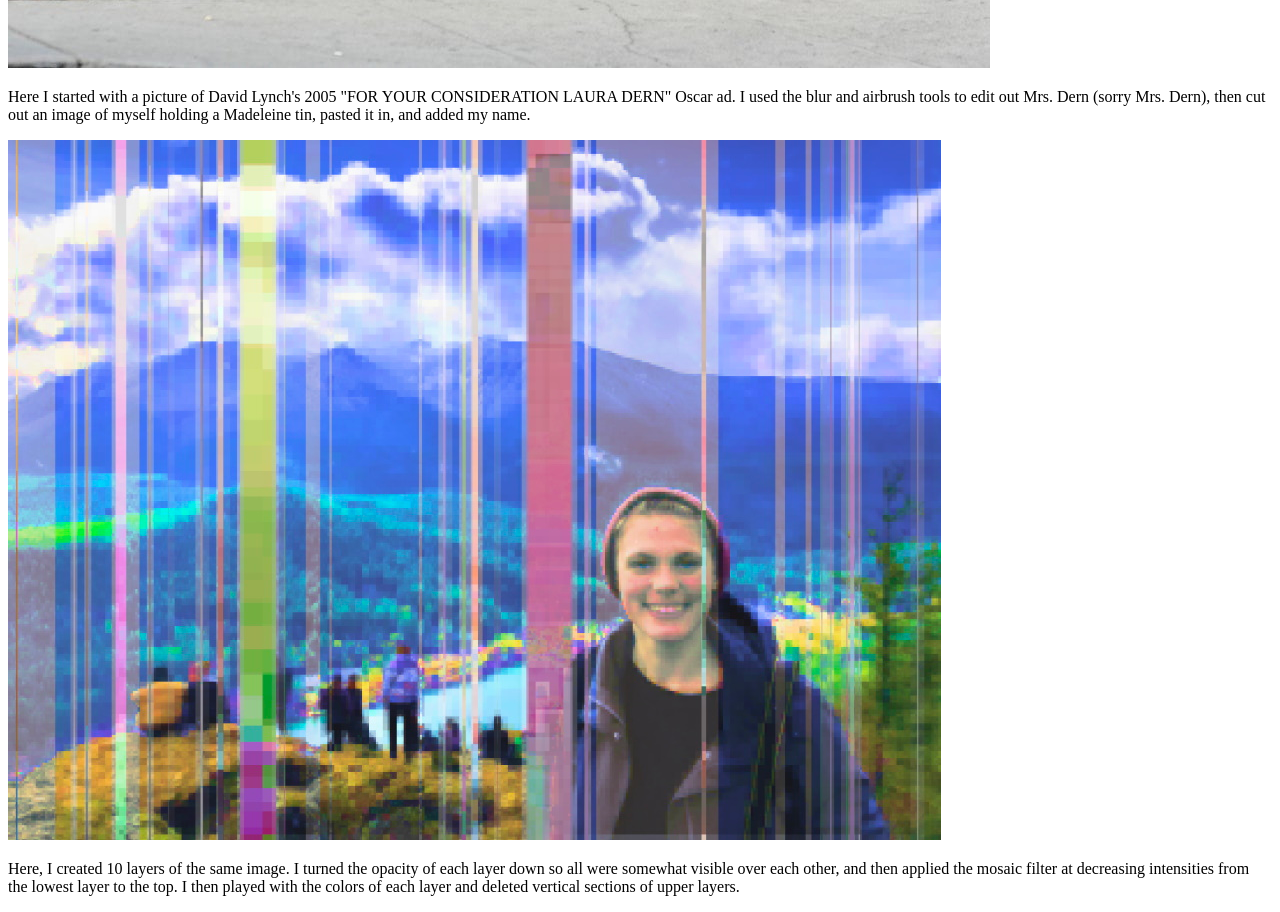
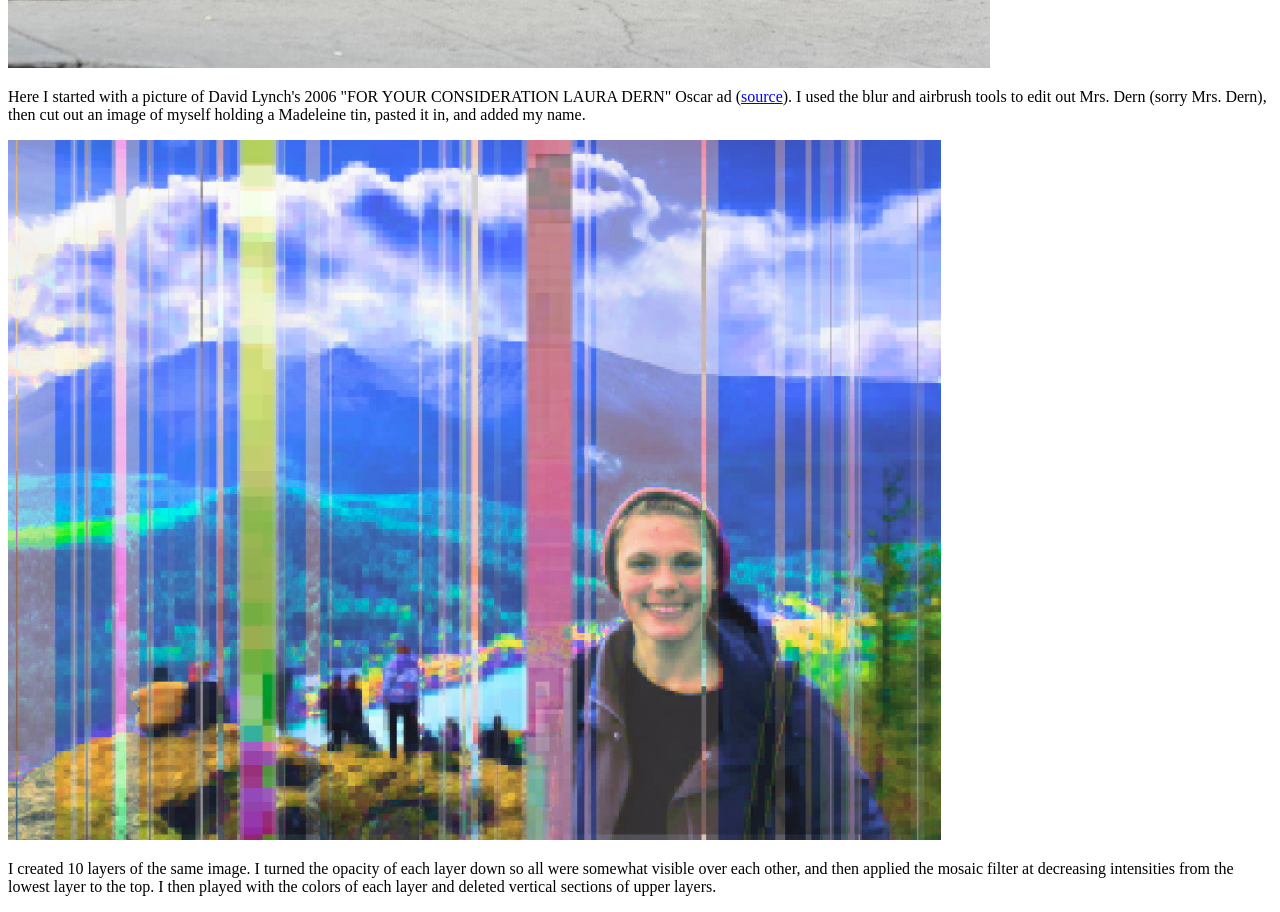
Before and after one commit to carek-6/carek-6.github.io, a plain HTML site: page index.html in a window 1280 px wide. Shown: the part 1544-2456 px from the top of the page. Drawn offline with Linux system fonts and the light colour scheme.

Commit message:
Update index.html

```diff
--- a/index.html
+++ b/index.html
@@ -12,9 +12,9 @@
     <p>For this image, I cut my face out of a photo, pasted it over a photo I took of the Pacific Ocean, and lowered its opacity.</p>
     <p />
     <img src="cap01.jpg" class="inline"/>
-    <p>Here I started with a picture of David Lynch's 2005 "FOR YOUR CONSIDERATION LAURA DERN" Oscar ad. I used the blur and airbrush tools to edit out Mrs. Dern (sorry Mrs. Dern), then cut out an image of myself holding a Madeleine tin, pasted it in, and added my name.</p>
+    <p>Here I started with a picture of David Lynch's 2006 "FOR YOUR CONSIDERATION LAURA DERN" Oscar ad (<a href="https://www.independent.co.uk/arts-entertainment/films/news/david-lynch-oscar-your-consideration-ad-cow-laura-dern-inland-empire-hollywood-la-a7682481.html">source</a>). I used the blur and airbrush tools to edit out Mrs. Dern (sorry Mrs. Dern), then cut out an image of myself holding a Madeleine tin, pasted it in, and added my name.</p>
     <p />
     <img src="cap03.jpg" class="inline"/>
-    <p>Here, I created 10 layers of the same image. I turned the opacity of each layer down so all were somewhat visible over each other, and then applied the mosaic filter at decreasing intensities from the lowest layer to the top. I then played with the colors of each layer and deleted vertical sections of upper layers.</p>
+    <p>I created 10 layers of the same image. I turned the opacity of each layer down so all were somewhat visible over each other, and then applied the mosaic filter at decreasing intensities from the lowest layer to the top. I then played with the colors of each layer and deleted vertical sections of upper layers.</p>
   </body>
 </html>
```
